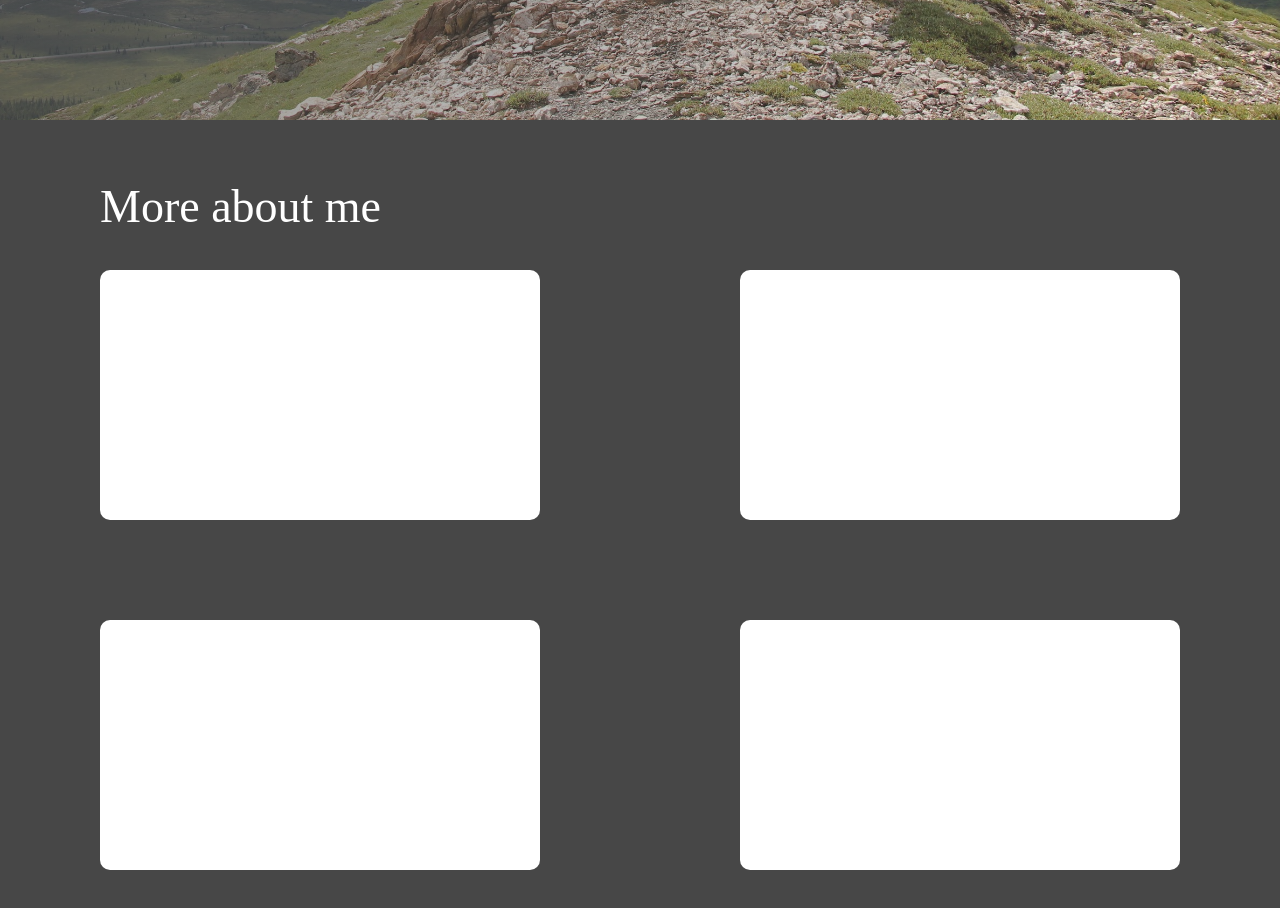
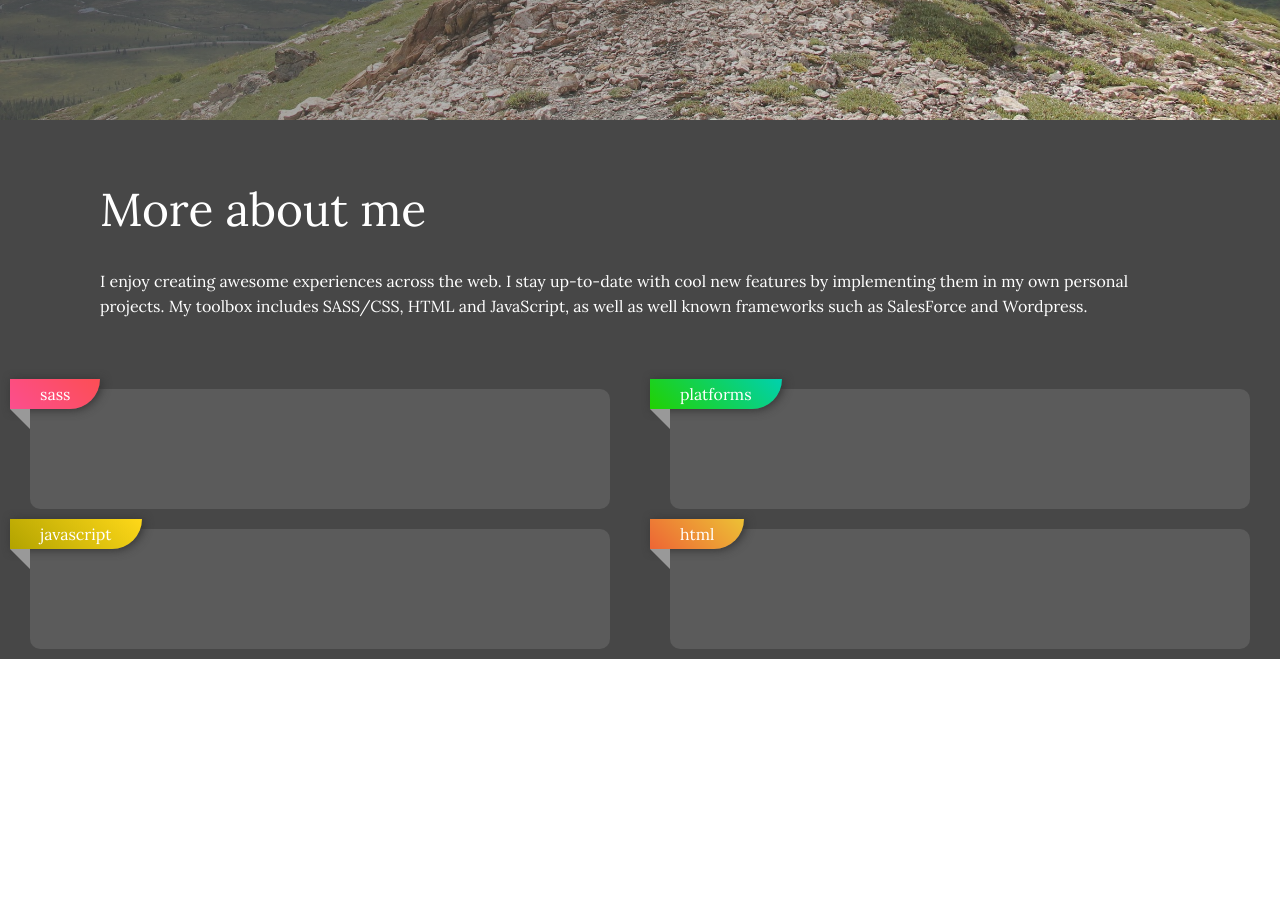
Before and after one commit to EthanGould/2019, a plain HTML site: page index.html in a window 1280 px wide. Shown: the part 680-1588 px from the top of the page. After the commit the page ends 1339 px from the top, so only its background shows below. Drawn offline with Linux system fonts and the light colour scheme.

Commit message:
progress on skillset section

```diff
--- a/index.html
+++ b/index.html
@@ -2,6 +2,7 @@
 <html>
 	<head>
 		<meta name="viewport" content="width=device-width">
+		<link href="https://fonts.googleapis.com/css?family=Lora" rel="stylesheet">
 		<link rel="stylesheet" href="styles/main.css">
 	</head>
 	<body>
@@ -9,8 +10,8 @@
 			<section class="section section--fade">
 
 				<div class="section__header">
-					<span class="section__header-text">Hi,</span><br>
-					<span class="section__header-text">I'm Ethan</span>
+					<div class="section__header-text">Hi,</div>
+					<div class="section__header-text">I'm Ethan</div>
 
 					<div class="accordion">
 						<ul class="accordion__list">
@@ -46,13 +47,24 @@
 
 			<section class="section section--quad">
 				<div class="section__header">
-					<span class="section__header-text">More about me</span>
+					<div class="section__header-text">More about me</div>
+					<div class="section__header-subtext">
+						I enjoy creating awesome experiences across the web. I stay up-to-date with cool new features by implementing them in my own personal projects. My toolbox includes SASS/CSS, HTML and JavaScript, as well as well known frameworks such as SalesForce and Wordpress.
+					</div>
 				</div>
 
-				<div class="skillset"></div>
-				<div class="skillset"></div>
-				<div class="skillset"></div>
-				<div class="skillset"></div>
+				<div class="skillset">
+					<span class="skillset__label skillset__label--sass">sass</span>
+				</div>
+				<div class="skillset">
+					<span class="skillset__label skillset__label--js">javascript</span>
+				</div>
+				<div class="skillset">
+					<span class="skillset__label skillset__label--html">html</span>
+				</div>
+				<div class="skillset">
+					<span class="skillset__label">platforms</span>
+				</div>
 			</section>
 		</main>
 	</body>
--- a/styles/accordion.scss
+++ b/styles/accordion.scss
@@ -12,7 +12,7 @@
 
 	&__item {
 		color: $white;
-		font-size: 32px;
+		font-size: 28px;
 		animation-name: scroll;
 		animation-duration: 5s;
 		animation-delay: 2s;
@@ -24,7 +24,7 @@
 	.accordion {
 
 		&__list {
-			height: 54px;
+			height: 60px;
 		}
 
 		&__item {
--- a/styles/reset.scss
+++ b/styles/reset.scss
@@ -1,5 +1,6 @@
 body {
 	margin: 0;
+	font-family: 'Lora', serif;
 }
 
 ul {
--- a/styles/section.scss
+++ b/styles/section.scss
@@ -3,6 +3,7 @@
 	height: 100vh;
 	width: 100vw;
 	background: $black;
+	color: $white;
 
 	&--fade {
 		grid-template-columns: 1fr;
@@ -22,24 +23,23 @@
 			top: 0;
 			background: linear-gradient(145deg, $black, rgba($black, 0.8) 30%, transparent);
 		}
+	}
 
-		&--quad {
-			grid-template-columns: 1fr;
-			grid-template-rows: 1fr 1fr 1fr 1fr;
-		}
+	&--quad {
+		grid-template-columns: 1fr;
+		grid-template-rows: auto repeat(4, 1fr);
+		height: auto;
 	}
 
 	&__header {
-		padding: 40px 30px;
-		grid-row-start: 1;
+		padding: 30px 30px;
 	}
 
 	&__header-text {
-		display: inline-block;
+		display: block;
 		margin-bottom: 10px;
 		opacity: 0;
-		color: $white;
-		font-size: 32px;
+		font-size: 28px;
 		transform: scale(0);
 
 		animation-name: fade-in;
@@ -51,6 +51,11 @@
 			animation-delay: 2s;
 		}
 	}
+
+	&__header-subtext {
+		font-size: 16px;
+		line-height: 25px;
+	}
 }
 
 @media (min-width: 768px) {
@@ -58,10 +63,11 @@
 
 		&--quad {
 			grid-template-columns: 1fr 1fr;
-			grid-template-rows: 100px 1fr 1fr;
+			grid-template-rows: auto 1fr 1fr;
 		}
 
 		&__header {
+			grid-column: span 2;
 			padding: 60px 100px;
 		}
 
--- a/styles/skillset.scss
+++ b/styles/skillset.scss
@@ -1,9 +1,44 @@
 .skillset {
-	background: $white;
+	background: $gray-light;
 	border-radius: 10px;
-	margin: 50px 100px;
+	margin: 10px 30px;
 	padding: 60px;
-	grid-row-start: 2;
+	position: relative;
+
+	&__label {
+		position: absolute;
+    top: -10px;
+    left: -20px;
+    background: #5e5e5e;
+		padding: 5px 30px;
+    border-bottom-right-radius: 30px;
+    background: linear-gradient(45deg, $green, adjust-hue($green, 60%));
+    box-shadow: 2px 1px 10px darken($gray, 40%);
+
+    &::before {
+    	content: '';
+    	border-top: 10px solid $gray;
+    	border-right: 10px solid $gray;
+    	border-bottom: 10px solid transparent;
+    	border-left: 10px solid transparent;
+
+			position: absolute;
+			bottom: -20px;
+			left: 0;
+    }
+
+		&--html  {
+			background: linear-gradient(45deg, $orange, adjust-hue($orange, 30%));
+		}
+
+		&--sass {
+			background: linear-gradient(45deg, $pink, adjust-hue($pink, 20%));
+		}
+
+		&--js {
+			background: linear-gradient(45deg, darken($yellow, 20%), adjust-hue($yellow, -5%));
+		}
+  }
 }
 
 @media (min-width: 768px) {
--- a/styles/svg.css
+++ /dev/null
@@ -1,25 +0,0 @@
-/*
-Errno::ENOENT: No such file or directory @ rb_sysopen - svg.scss
-
-Backtrace:
-/Users/EthanGould/.rvm/gems/ruby-2.2.0/gems/sass-3.4.21/lib/sass/plugin/compiler.rb:482:in `read'
-/Users/EthanGould/.rvm/gems/ruby-2.2.0/gems/sass-3.4.21/lib/sass/plugin/compiler.rb:482:in `update_stylesheet'
-/Users/EthanGould/.rvm/gems/ruby-2.2.0/gems/sass-3.4.21/lib/sass/plugin/compiler.rb:215:in `block in update_stylesheets'
-/Users/EthanGould/.rvm/gems/ruby-2.2.0/gems/sass-3.4.21/lib/sass/plugin/compiler.rb:209:in `each'
-/Users/EthanGould/.rvm/gems/ruby-2.2.0/gems/sass-3.4.21/lib/sass/plugin/compiler.rb:209:in `update_stylesheets'
-/Users/EthanGould/.rvm/gems/ruby-2.2.0/gems/sass-3.4.21/lib/sass/plugin/compiler.rb:293:in `watch'
-/Users/EthanGould/.rvm/gems/ruby-2.2.0/gems/sass-3.4.21/lib/sass/plugin.rb:109:in `method_missing'
-/Users/EthanGould/.rvm/gems/ruby-2.2.0/gems/sass-3.4.21/lib/sass/exec/sass_scss.rb:383:in `watch_or_update'
-/Users/EthanGould/.rvm/gems/ruby-2.2.0/gems/sass-3.4.21/lib/sass/exec/sass_scss.rb:51:in `process_result'
-/Users/EthanGould/.rvm/gems/ruby-2.2.0/gems/sass-3.4.21/lib/sass/exec/base.rb:52:in `parse'
-/Users/EthanGould/.rvm/gems/ruby-2.2.0/gems/sass-3.4.21/lib/sass/exec/base.rb:19:in `parse!'
-/Users/EthanGould/.rvm/gems/ruby-2.2.0/gems/sass-3.4.21/bin/sass:13:in `<top (required)>'
-/Users/EthanGould/.rvm/gems/ruby-2.2.0/bin/sass:23:in `load'
-/Users/EthanGould/.rvm/gems/ruby-2.2.0/bin/sass:23:in `<main>'
-/Users/EthanGould/.rvm/gems/ruby-2.2.0/bin/ruby_executable_hooks:15:in `eval'
-/Users/EthanGould/.rvm/gems/ruby-2.2.0/bin/ruby_executable_hooks:15:in `<main>'
-*/
-body:before {
-  white-space: pre;
-  font-family: monospace;
-  content: "Errno::ENOENT: No such file or directory @ rb_sysopen - svg.scss"; }
--- a/styles/variables.scss
+++ b/styles/variables.scss
@@ -1,3 +1,9 @@
 $black: #474747;
 $gray: #999;
+$gray-light: #5b5b5b;
 $white: #fff;
+$yellow: #ffeb19;
+$pink: #FC4E8E;
+$blue-light: #21C1FC;
+$orange: #ED6535;
+$green: #22d100;
```
Also changed, not shown: styles/main.css, 1 other file.
